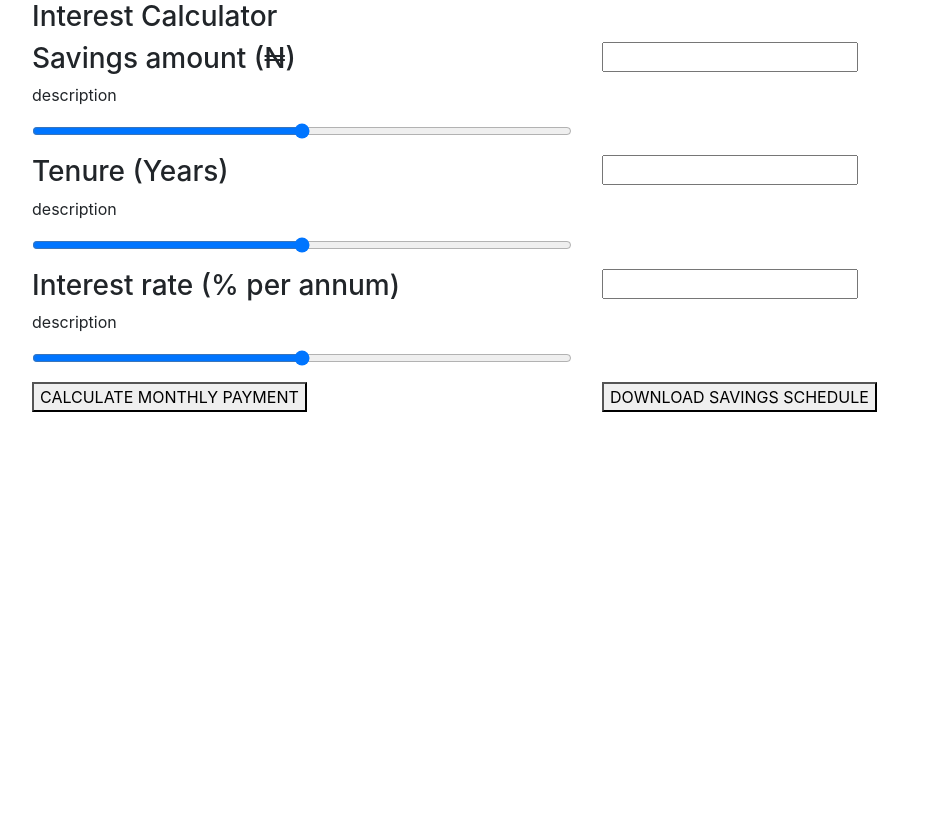
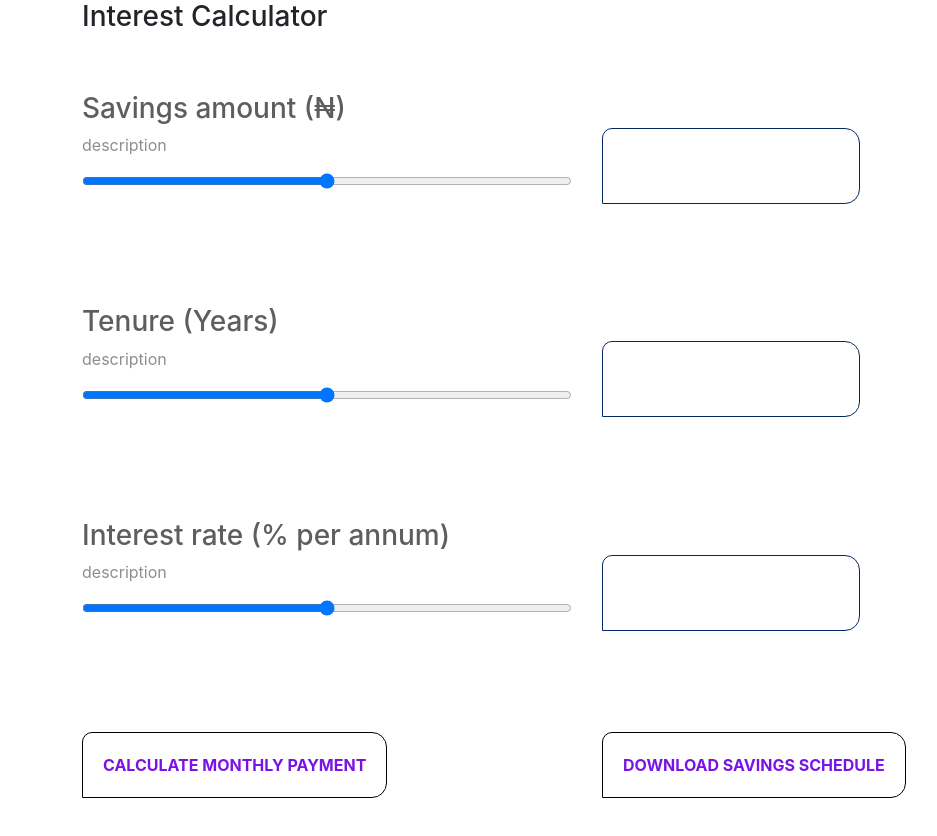
Before and after one commit to odofing/piggyVest-interest-calculator, a plain HTML site: page index.html in a window 1280 px wide. Shown: the whole page, without its empty margins (53-990 px from the left). Before the commit the page ends 800 px from the top, so only its background shows below. Drawn offline with nearby package versions, Linux system fonts and the light colour scheme.

Commit message:
worked on the body

```diff
--- a/css/app.css
+++ b/css/app.css
@@ -0,0 +1,40 @@
+div.container>h3{
+  margin-left: 50px;
+}
+div.row{
+  padding: 50px;
+}
+div.col>h3{
+  color:#5E5E5E;;
+}
+div.col>p{
+  color: rgba(94, 94, 94, 0.7);
+}
+
+div.col > button{
+  text-transform: capitalize;
+  font-weight: bold;
+  padding:20px;
+  background-color: white;
+  color:#7913E5;
+  border:1px solid black;
+border-radius: 10px 15px 15px 0px;
+/* width: 323.11px; */
+}
+div.col>button:hover{
+ color:white;
+ background-color: #7913E5;
+}
+div.col>input{
+ padding:25px;
+ margin-top: 36px;
+border:1px solid #062863;
+ border-radius: 10px 15px 15px 0px;
+width: 258.49px;
+}
+
+div.col>input[type=number]{
+  color:#7913E5;
+  font-weight: bold;
+
+}
--- a/index.html
+++ b/index.html
@@ -18,7 +18,7 @@
         <link
             href="https://fonts.googleapis.com/css2?family=PT+Serif&display=swap"
             rel="stylesheet">
-        <link rel="stylesheet" href="css/style.css">
+        <link rel="stylesheet" href="css\app.css">
     </head>
     <body>
 
```
